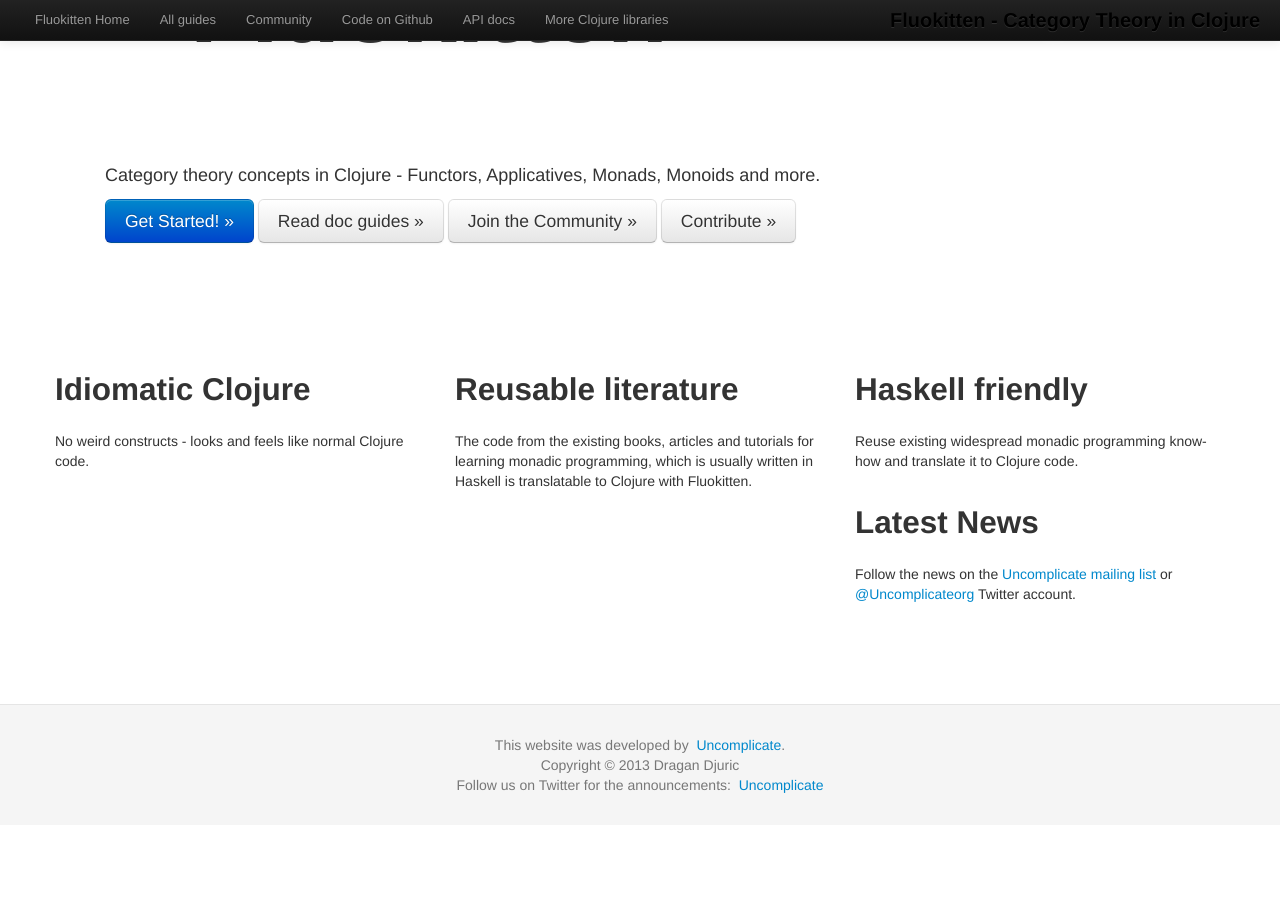
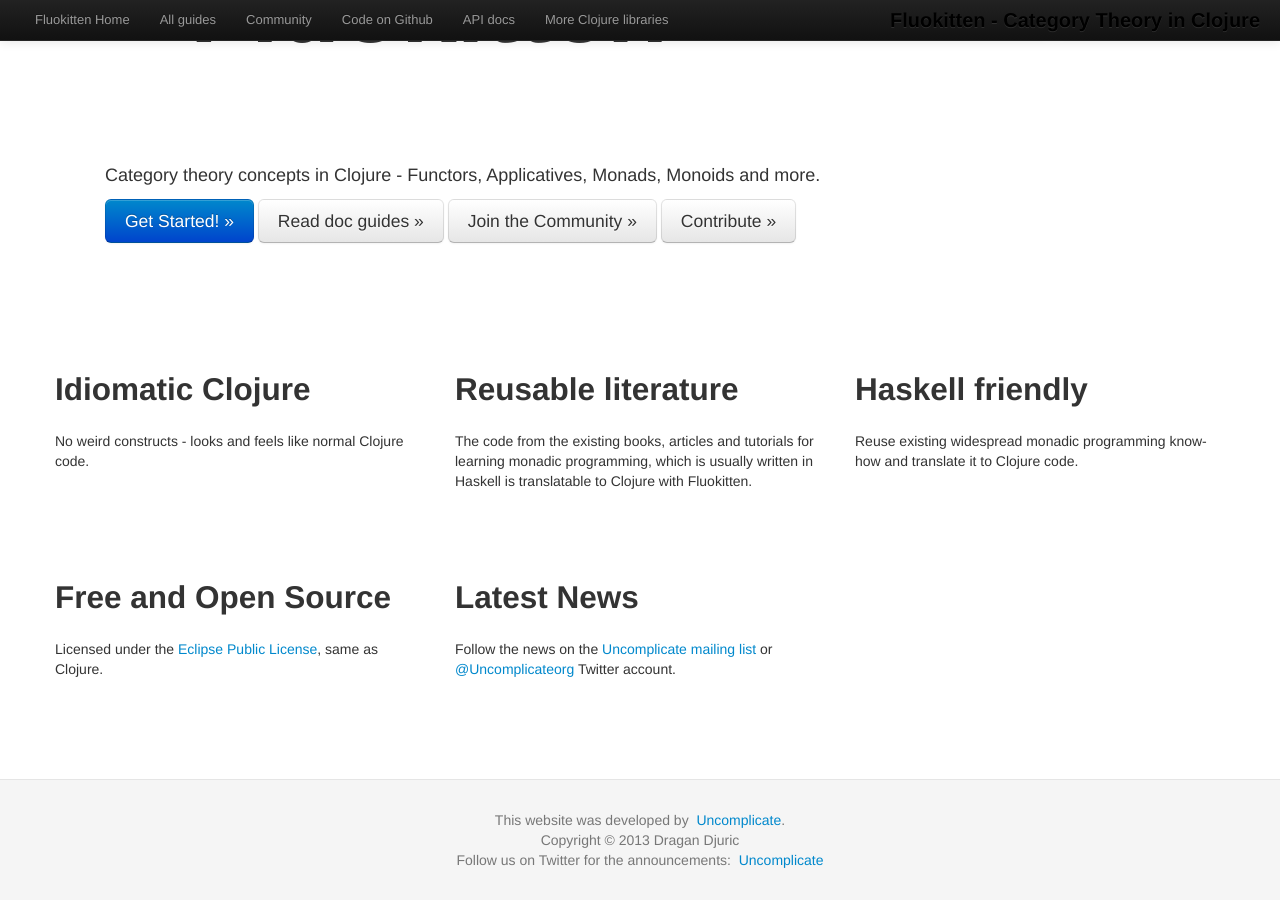
Before and after one commit to uncomplicate/fluokitten, a Jekyll site: the page built from index.html, in a window 1280 px wide and 900 px high, scrolled down 238 px. Built offline with Jekyll 4.4.1, drawn with Linux system fonts in a browser that asks for light colours; some web fonts are replaced; Markdown is read by kramdown in place of the engine named in the settings; before the commit the page ends 1063 px from its top, so only the background shows below that.

Commit message:
Added license info to the home page.

```diff
--- a/index.html
+++ b/index.html
@@ -13,7 +13,7 @@ layout: default
   <a class='btn btn-primary btn-large' href='/articles/getting_started.html'>Get Started! »</a>
   <a class="btn btn-large" href="/articles/guides.html">Read doc guides »</a>
   <a class='btn btn-large' href='/articles/community.html'>Join the Community »</a>
-  <a class='btn btn-large' href='/articles/community.html#Contributing'>Contribute »</a>
+  <a class='btn btn-large' href='/articles/community.html#contribute_code'>Contribute »</a>
 </div>
 <div class='row-fluid'>
   <div class='span4'>
@@ -28,6 +28,12 @@ layout: default
     <h2>Haskell friendly</h2>
     <p> Reuse existing widespread monadic programming know-how and translate it to Clojure code.</p>
   </div>
+</div>
+<div class='row-fluid'>
+  <div class='span4'>
+    <h2>Free and Open Source</h2>
+    <p> Licensed under the <a href="https://github.com/uncomplicate/fluokitten/blob/master/LICENSE.html">Eclipse Public License</a>, same as Clojure.</p>
+  </div>
   <div class='span4'>
     <h2>Latest News</h2>
     <p>Follow the news on the <a href="https://groups.google.com/forum/#!forum/uncomplicate">Uncomplicate mailing list</a> or <a href="https://twitter.com/#!/uncomplicateorg">@Uncomplicateorg</a> Twitter account.</p>
```
